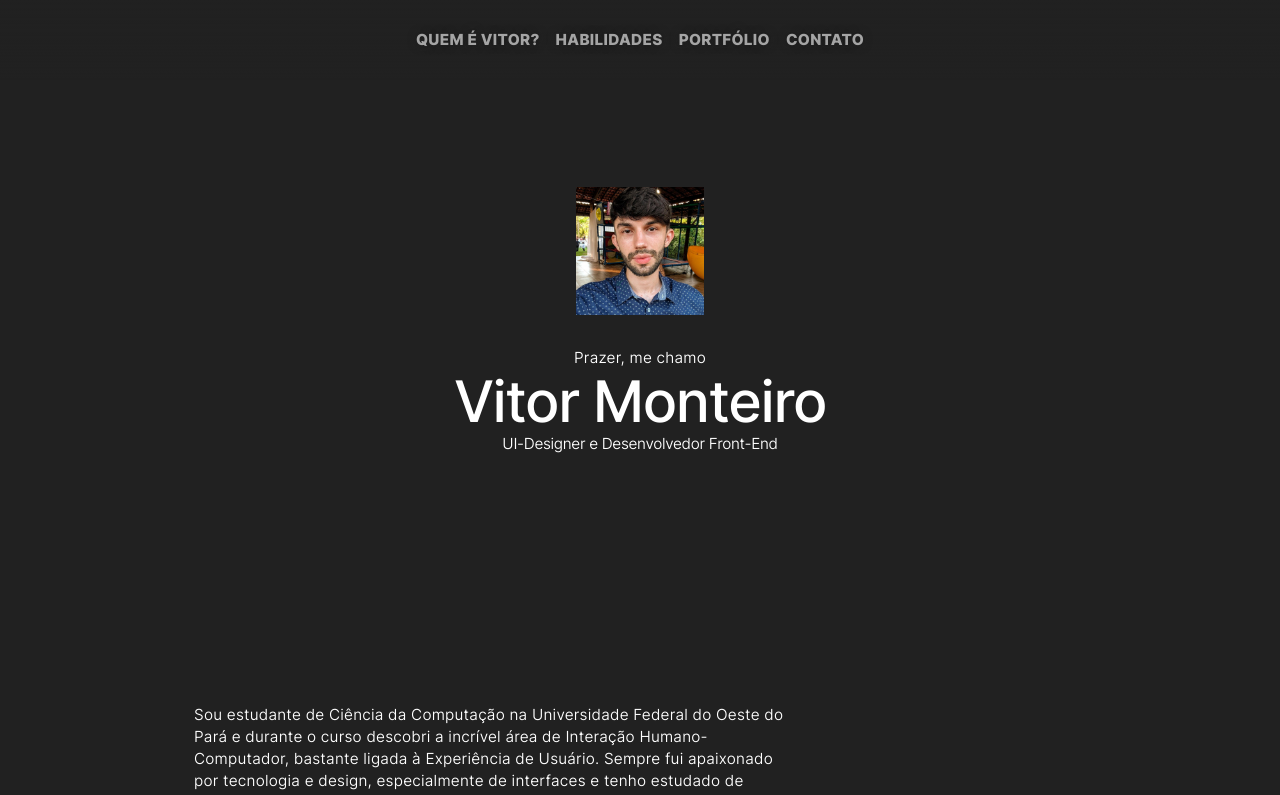
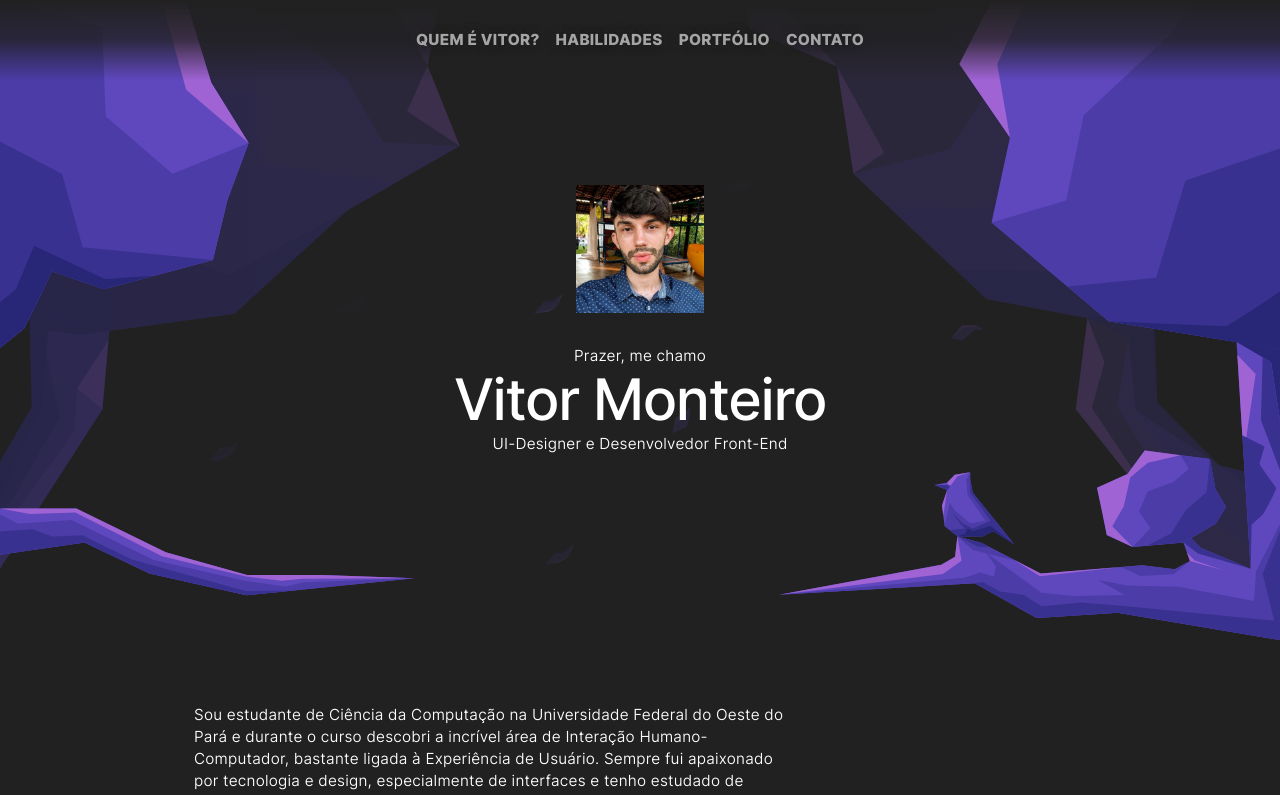
Before and after one commit to mluizvitor/mluizvitor.github.io, a React (Create React App) app: page / in a window 1280 px wide. Shown: the top 795 px of the page. Built offline with nearby package versions, Linux system fonts and the light colour scheme.

Commit message:
fix: updated some sections to use new Container subcomponents

```diff
--- a/src/pages/Footer.js
+++ b/src/pages/Footer.js
@@ -1,11 +1,10 @@
 import React from 'react';
-import { FooterContainer, Container } from '../components/Container';
+import { FooterContainer } from '../components/Container';
 
 export default function Footer() {
 
   return(
     <FooterContainer>
-      <Container>
         <a href="mailto:mluizvitor@gmail.com">mluizvitor@gmail.com</a>
         <ul className={'links'}>
           <li>
@@ -20,7 +19,6 @@ export default function Footer() {
         </ul>
         <hr/>
         <p className={"subtitle"} style={{opacity: 0.7}}>Todos os direitos são reservados a Luiz Vitor Monteiro da Silva Portela</p>
-      </Container>
     </FooterContainer>
   )
 }
--- a/src/pages/WhoIam.js
+++ b/src/pages/WhoIam.js
@@ -1,5 +1,5 @@
 import React from 'react';
-import {Container} from '../components/Container';
+import {Container, Banner} from '../components/Container';
 import profile from '../assets/profile.jpg';
 import bgImg from '../assets/backgroundImage.svg';
 
@@ -7,12 +7,12 @@ import bgImg from '../assets/backgroundImage.svg';
 export default function WhoIam({id}){
   return (
     <>
-    <Container type={'banner'} backgroundImage={bgImg}>
+    <Banner backgroundImage={bgImg}>
       <img className={'profilePhoto'} src={profile} alt={'Fotogragia do rosto de Vitor.'}/>
       <p>Prazer, me chamo</p>
       <h1>Vitor Monteiro</h1>
-      <p className={'subtitle'}>UI-Designer e Desenvolvedor Front-End</p>
-    </Container>
+      <p>UI-Designer e Desenvolvedor Front-End</p>
+    </Banner>
     <Container id={id} type={'text'}>
       <p>Sou estudante de Ciência da Computação na Universidade Federal do Oeste do Pará e durante o curso descobri a incrível área de Interação Humano-Computador, bastante ligada à Experiência de Usuário. Sempre fui apaixonado por tecnologia e design, especialmente de interfaces e tenho estudado de forma autodidata desde 2019.</p>
 
```
